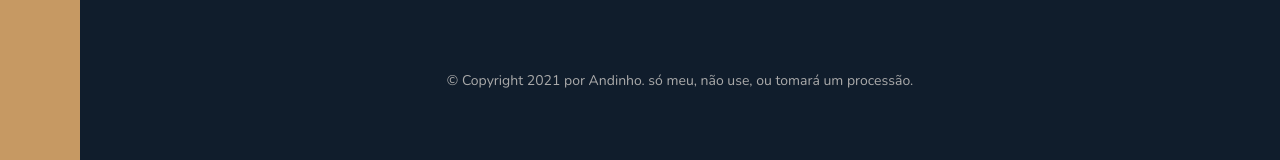
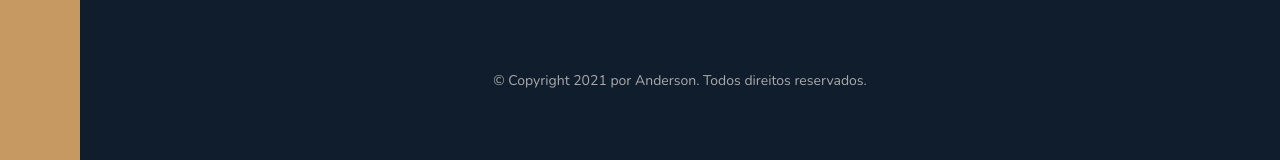
Before and after one commit to raconhiwa/Nexter, a website: page index.html in a window 1280 px wide. Shown: the part 3878-4038 px from the top of the page. Drawn offline with nearby package versions, Linux system fonts and the light colour scheme.

Commit message:
Primeiro commit

```diff
--- a/index.html
+++ b/index.html
@@ -372,7 +372,7 @@
               <li class="nav__item"><a href="#" class="nav__link">Trabalhe conosco</a></li>
             </ul>
             <p class="copyright">
-              &copy; Copyright 2021 por Andinho. só meu, não use, ou tomará um processão.
+              &copy; Copyright 2021 por Anderson. Todos direitos reservados.
             </p>
         </footer>
 
```
